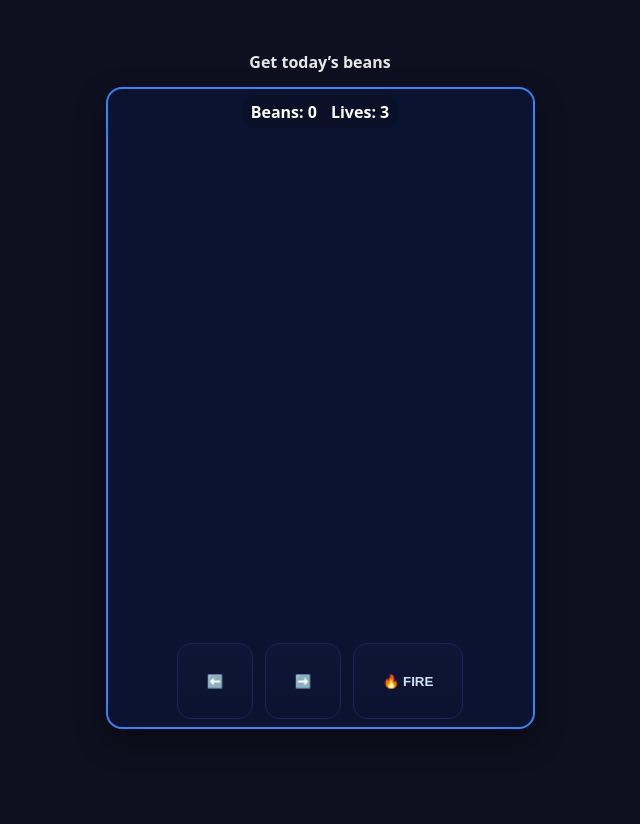
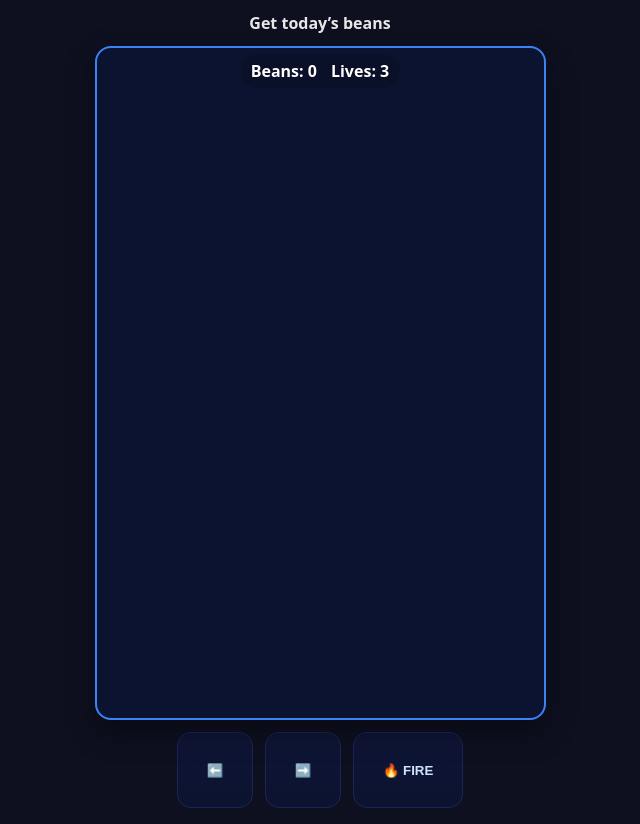
Before and after one commit to Landalft/Bjorn-Beans, a plain HTML site: page index.html in a window 1280 px wide. Shown: the whole page, without its empty margins (320-960 px from the left). Drawn offline with Linux system fonts and the light colour scheme.

Commit message:
Refactor index.html for improved layout and controls
Updated game layout and controls for better responsiveness.

```diff
--- a/index.html
+++ b/index.html
@@ -7,59 +7,55 @@
 <style>
   :root{--card:#0c1330;--accent:#3b82f6;--ink:#fff}
   html,body{margin:0;height:100%;background:#0e1020;color:var(--ink);font-family:system-ui,Arial}
-    .page{min-height:100svh;display:grid;place-items:center;padding:8px}
+  .page{min-height:100svh;display:flex;flex-direction:column;align-items:center;gap:12px;padding:12px}
+  .titlebar{font-weight:800;opacity:.9;text-align:center}
   .gamewrap{position:relative;display:flex;align-items:center;justify-content:center}
   #game{background:var(--card);border:2px solid var(--accent);border-radius:16px;
         box-shadow:0 12px 30px rgba(0,0,0,.4);touch-action:none}
-    .hud{position:absolute;top:8px;left:50%;transform:translateX(-50%);display:flex;gap:14px;
-         font-weight:700;background:rgba(0,0,0,.18);padding:6px 10px;border-radius:999px;z-index:2}
-    .title{position:absolute;top:-36px;left:50%;transform:translateX(-50%);opacity:.9;font-weight:700}
-    .btn{position:absolute;bottom:8px;left:50%;transform:translateX(-50%);background:var(--accent);border:none;color:#fff;
-         padding:10px 16px;border-radius:999px;cursor:pointer;z-index:2}
-    /* Centered on-screen controls (overlay) */
-    .touch-controls{position:absolute;left:0;right:0;bottom:calc(10px + env(safe-area-inset-bottom,0px));
-      display:flex;justify-content:center;gap:12px;padding:0 10px;pointer-events:none;z-index:2}
-    .tc-group{display:flex;gap:12px;pointer-events:auto}
+  .hud{position:absolute;top:8px;left:50%;transform:translateX(-50%);
+       display:flex;gap:14px;font-weight:700;background:rgba(0,0,0,.18);
+       padding:6px 10px;border-radius:999px;z-index:2}
+  /* Controls live BELOW the canvas, centered */
+  .controls{display:flex;justify-content:center;gap:12px;width:100%}
   .tc-btn{
     min-width:clamp(56px,14vw,76px);min-height:clamp(56px,14vw,76px);
-      border-radius:14px;border:1px solid #1b2557;background:linear-gradient(#0f1536,#0c1330);color:#cfe3ff;
-      font-weight:700;display:flex;align-items:center;justify-content:center;user-select:none;touch-action:none
+    border-radius:14px;border:1px solid #1b2557;background:linear-gradient(#0f1536,#0c1330);
+    color:#cfe3ff;font-weight:700;display:flex;align-items:center;justify-content:center;
+    user-select:none;touch-action:none
   }
   .tc-btn:active{transform:scale(.98)}
   .tc-fire{min-width:clamp(78px,22vw,110px)}
+  .restart{background:var(--accent);border:none;color:#fff;padding:10px 16px;border-radius:999px;cursor:pointer}
   @media (prefers-reduced-motion:reduce){ .tc-btn{transition:none} }
 </style>
 </head>
 <body>
   <div class="page">
+    <div class="titlebar">Get today’s beans</div>
+
+    <!-- Game area -->
     <div class="gamewrap" aria-label="Game area">
-      <div class="title">Get today’s beans</div>
       <div class="hud">
         <div>Beans: <span id="beans">0</span></div>
         <div>Lives: <span id="lives">3</span></div>
       </div>
+      <canvas id="game" width="480" height="720" aria-label="Bjorn Beans canvas"></canvas>
+    </div>
 
-      <canvas id="game" width="480" height="720" aria-label="Bjorn Beans canvas"></canvas>
-
-      <!-- Centered on-screen touch controls -->
-      <div id="touchControls" class="touch-controls">
-        <div class="tc-group">
+    <!-- Centered controls BELOW the game -->
+    <div id="controls" class="controls">
       <button id="btnLeft"  class="tc-btn" aria-label="Move left">⬅️</button>
       <button id="btnRight" class="tc-btn" aria-label="Move right">➡️</button>
-        </div>
-        <div class="tc-group">
       <button id="btnFire"  class="tc-btn tc-fire" aria-label="Fire">🔥 FIRE</button>
     </div>
-      </div>
 
-      <button id="restart" class="btn" hidden>Tap/Click to Restart</button>
-    </div>
+    <button id="restart" class="restart" hidden>Tap/Click to Restart</button>
   </div>
 
 <script>
 /* ==================== CONFIG ==================== */
 const BASE_W = 480, BASE_H = 720;        // logical game size
-const VERSION = "v11";                    // bump to bust cache on Pages
+const VERSION = "v12";                   // bump to bust cache on Pages
 const PLAYER_IMG_SRC = `./ship.png?${VERSION}`;
 
 const BASE_SHIP_HEIGHT = 120;            // base ship height (auto-scales)
@@ -72,34 +68,37 @@ const ENEMY_COLS = 7, ENEMY_ROWS = 3;
 const BEAN_IMG_SRC  = ""; // e.g. `./bean.png?${VERSION}`
 const ALIEN_IMG_SRC = ""; // e.g. `./alien.png?${VERSION}`
 
-/* ============== Canvas (HiDPI + Responsive fit) ============== */
-// Fit by BOTH width and height so it never overflows on phones.
+/* ============== Canvas (HiDPI + Fit inc. controls) ============== */
 const c = document.getElementById('game');
 const g = c.getContext('2d');
+const controlsBar = document.getElementById('controls');
+const titleBar = document.querySelector('.titlebar');
 
 let scaleCSS = 1;
 let dpr = 1;
 
+// Fit by BOTH width and height, subtracting the controls+title space so they never overlap the canvas.
 function resizeCanvas(){
-  // leave some breathing room around the canvas & buttons
   const vw = window.innerWidth, vh = window.innerHeight;
-  const margin = 16, btnReserve = 130; // px reserved at bottom for buttons overlay
+  const margin = 16; // page padding
+  const titleH = titleBar?.getBoundingClientRect().height || 0;
+  const ctrlH  = controlsBar?.getBoundingClientRect().height || 120;
+
   const availW = Math.max(320, vw - margin*2);
-  const availH = Math.max(360, vh - margin*2);
+  const availH = Math.max(360, vh - margin*2 - titleH - ctrlH);
 
-  // Scale by the limiting dimension; account for buttons visually by reducing height a bit
   const scaleByW = availW / BASE_W;
-  const scaleByH = (availH - btnReserve) / BASE_H;
-  const MIN_SCALE = 0.5, MAX_SCALE = 1.0;
+  const scaleByH = availH / BASE_H;
+  const MIN_SCALE = 0.45, MAX_SCALE = 1.0;   // tweak if you want smaller/larger on tiny phones
   scaleCSS = Math.max(MIN_SCALE, Math.min(MAX_SCALE, Math.min(scaleByW, scaleByH)));
 
-  // CSS size
+  // CSS size only; the controls are below, so no overlay ever happens.
   const cssW = Math.round(BASE_W * scaleCSS);
   const cssH = Math.round(BASE_H * scaleCSS);
   c.style.width  = cssW + 'px';
   c.style.height = cssH + 'px';
 
-  // Backing store size (HiDPI)
+  // HiDPI backing store for sharpness
   dpr = Math.max(1, Math.min(2, window.devicePixelRatio || 1));
   c.width  = Math.round(BASE_W * dpr);
   c.height = Math.round(BASE_H * dpr);
@@ -117,7 +116,24 @@ addEventListener('keydown', e => {
 }, {passive:false});
 addEventListener('keyup',   e => keys[e.key.toLowerCase()] = false);
 
-/* Canvas-only tap/hold shooting */
+/* On-screen buttons */
+const btnLeft  = document.getElementById('btnLeft');
+const btnRight = document.getElementById('btnRight');
+const btnFire  = document.getElementById('btnFire');
+let leftPressed = false, rightPressed = false, firePressed = false;
+function bindHold(btn, setter){
+  const down = (e)=>{ setter(true); e.preventDefault(); };
+  const up   = (e)=>{ setter(false); e.preventDefault(); };
+  btn.addEventListener('pointerdown', down, {passive:false});
+  ['pointerup','pointerleave','pointercancel','pointerout'].forEach(ev => btn.addEventListener(ev, up, {passive:false}));
+  btn.addEventListener('mousedown', down);
+  ['mouseup','mouseleave'].forEach(ev => btn.addEventListener(ev, up));
+}
+bindHold(btnLeft,  v=> leftPressed  = v);
+bindHold(btnRight, v=> rightPressed = v);
+bindHold(btnFire,  v=> firePressed  = v);
+
+/* Canvas tap/hold to fire (optional) */
 let touchActiveCanvas = false;
 c.addEventListener('pointerdown', (e) => { touchActiveCanvas = true; shoot(); e.preventDefault(); }, { passive:false });
 ['pointerup','pointercancel','pointerleave','pointerout'].forEach(ev =>
@@ -125,25 +141,6 @@ c.addEventListener('pointerdown', (e) => { touchActiveCanvas = true; shoot(); e.
 );
 document.addEventListener('visibilitychange', () => { if (document.hidden) touchActiveCanvas = false; });
 addEventListener('blur', () => { touchActiveCanvas = false; });
-
-/* On-screen touch buttons (centered) */
-const btnLeft  = document.getElementById('btnLeft');
-const btnRight = document.getElementById('btnRight');
-const btnFire  = document.getElementById('btnFire');
-
-let leftPressed = false, rightPressed = false, firePressed = false;
-function bindHold(btn, setter){
-  const down = (e)=>{ setter(true); e.preventDefault(); };
-  const up   = (e)=>{ setter(false); e.preventDefault(); };
-  btn.addEventListener('pointerdown', down, {passive:false});
-  ['pointerup','pointerleave','pointercancel','pointerout'].forEach(ev => btn.addEventListener(ev, up, {passive:false}));
-  // mouse fallback
-  btn.addEventListener('mousedown', down);
-  ['mouseup','mouseleave'].forEach(ev => btn.addEventListener(ev, up));
-}
-bindHold(btnLeft,  v=> leftPressed  = v);
-bindHold(btnRight, v=> rightPressed = v);
-bindHold(btnFire,  v=> firePressed  = v);
 
 /* ==================== Assets ==================== */
 const shipImg = new Image(); shipImg.src = PLAYER_IMG_SRC;
@@ -236,7 +233,7 @@ function rectHit(ax,ay,aw,ah,bx,by,bw,bh){
 function update(){
   S.tick++;
 
-  // movement (keyboard + touch buttons)
+  // movement (keyboard + on-screen buttons)
   const leftKey  = keys['arrowleft'] || keys['a'];
   const rightKey = keys['arrowright']|| keys['d'];
   const move = (rightKey || rightPressed ? 1 : 0) - (leftKey || leftPressed ? 1 : 0);
@@ -310,8 +307,9 @@ addEventListener('keydown', kick);
 c.addEventListener('pointerdown', kick);
 document.getElementById('restart').addEventListener('click', start);
 
-// First layout
+// First layout (twice so controls are measurable)
 resizeCanvas();
+setTimeout(resizeCanvas, 0);
 </script>
 </body>
 </html>
```
Lines whose indentation alone changed are shown as unchanged.
